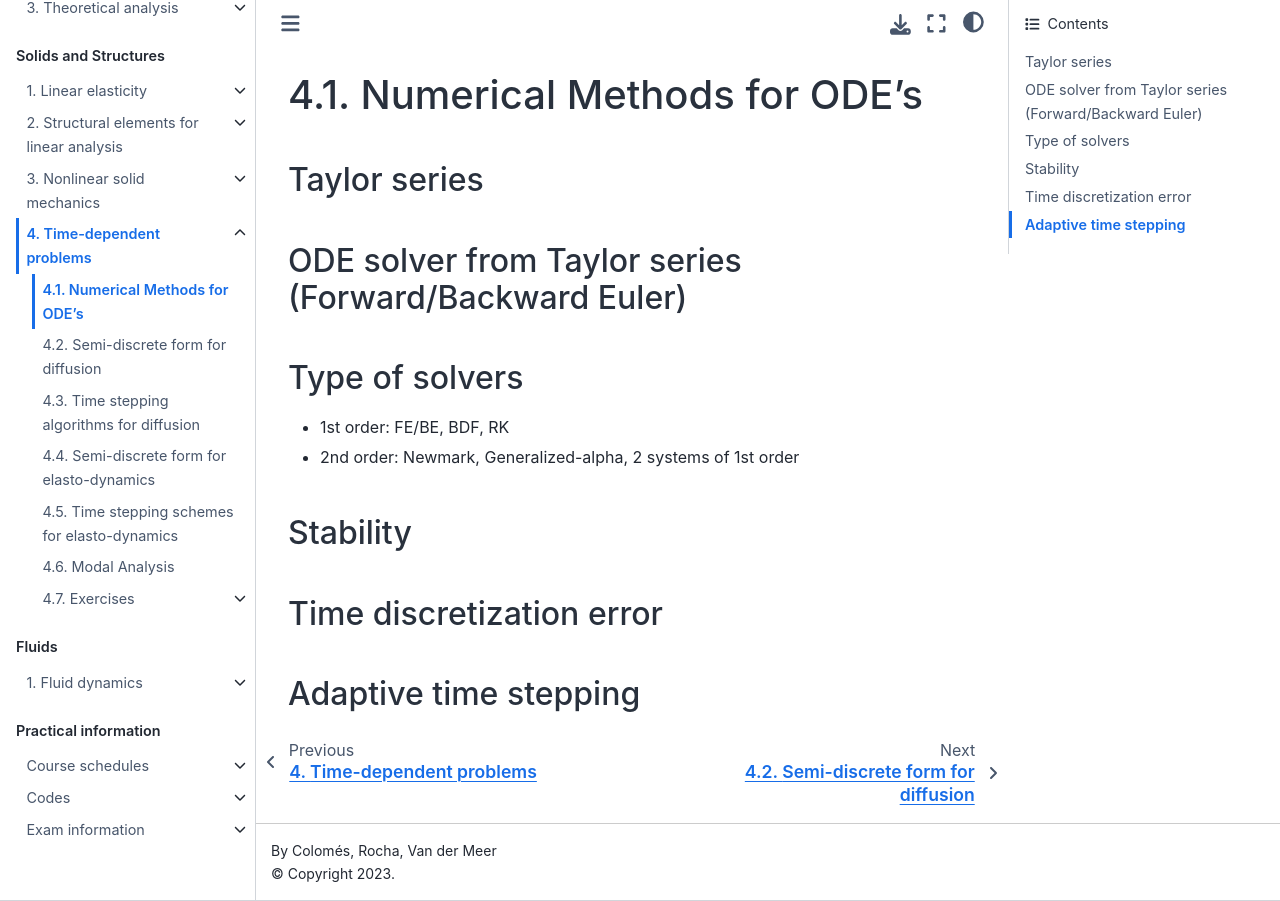
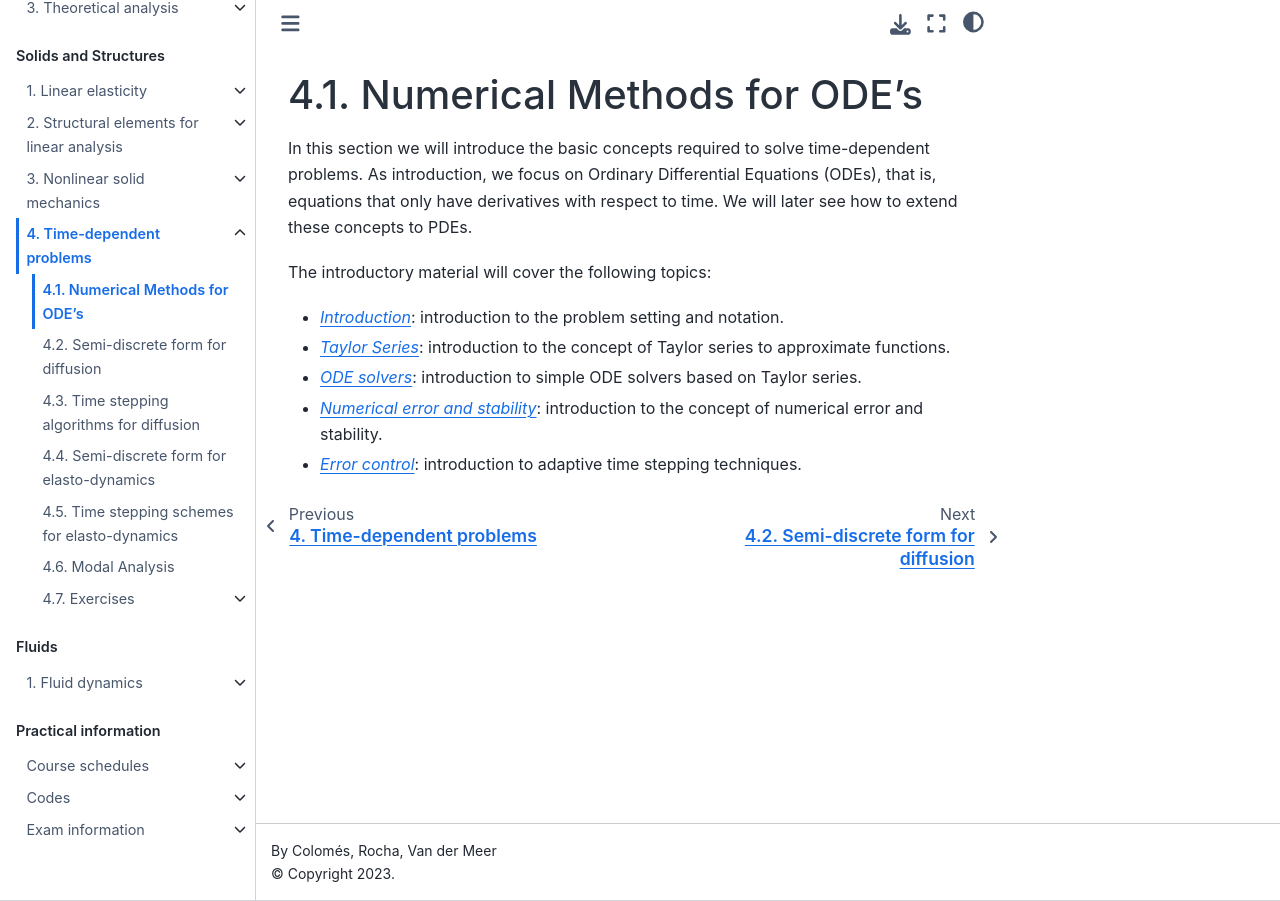
Before and after one commit to TeachBooks/mirror_computational_modelling, a Jupyter Book: the page built from book/dynamics/ODEs.md, in a window 1280 px wide. Built offline with Jupyter Book 1.0.4 settings and Sphinx 7.4.7 and the Sphinx Book theme 1.1.4, drawn with Linux system fonts in a browser that asks for light colours; pages that are not in the unit, such as notebooks, are missing from menus.

Commit message:
Adding files to intro to ODEs

```diff
--- a/book/dynamics/ODEs.md
+++ b/book/dynamics/ODEs.md
@@ -1,9 +1,11 @@
 # Numerical Methods for ODE's
-## Taylor series
-## ODE solver from Taylor series (Forward/Backward Euler)
-## Type of solvers
-- 1st order: FE/BE, BDF, RK
-- 2nd order: Newmark, Generalized-alpha, 2 systems of 1st order
-## Stability
-## Time discretization error
-## Adaptive time stepping
+
+In this section we will introduce the basic concepts required to solve time-dependent problems. As introduction, we focus on Ordinary Differential Equations (ODEs), that is, equations that only have derivatives with respect to time. We will later see how to extend these concepts to PDEs.
+
+The introductory material will cover the following topics:
+
+- *[Introduction](./ODEs/Introduction.md)*: introduction to the problem setting and notation.
+- *[Taylor Series](./ODEs/Taylor-series.ipynb)*: introduction to the concept of Taylor series to approximate functions.
+- *[ODE solvers](./ODEs/Solvers.ipynb)*: introduction to simple ODE solvers based on Taylor series.
+- *[Numerical error and stability](./ODEs/Error_stability.md)*: introduction to the concept of numerical error and stability.
+- *[Error control](./ODEs/Error_control.md)*: introduction to adaptive time stepping techniques.
```
Also changed, not shown: book/dynamics/ODEs/Error_control.md (added, +49 -0 lines), book/dynamics/ODEs/Error_stability.md (added, +95 -0 lines), book/dynamics/ODEs/Introduction.md (added, +35 -0 lines), book/dynamics/ODEs/Figures/Large-small-freq.png (added), book/dynamics/ODEs/Figures/Taylor-series-sin-error.png (added), book/dynamics/ODEs/Figures/Taylor-series-sin.png (added), book/dynamics/ODEs/Figures/analytical-numerical.png (added), book/dynamics/ODEs/Figures/notation.png (added), book/dynamics/ODEs/Figures/variable-freq.png (added), book/dynamics/ODEs/Solvers.ipynb (added), book/dynamics/ODEs/Taylor-series.ipynb (added).
